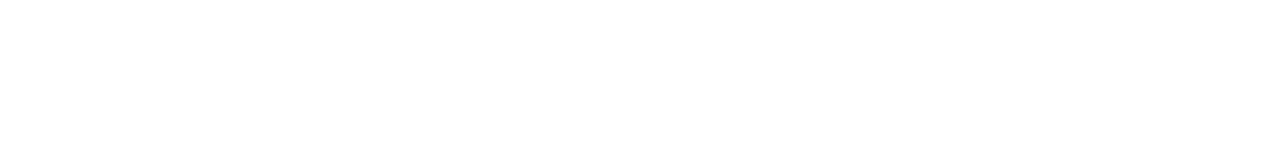
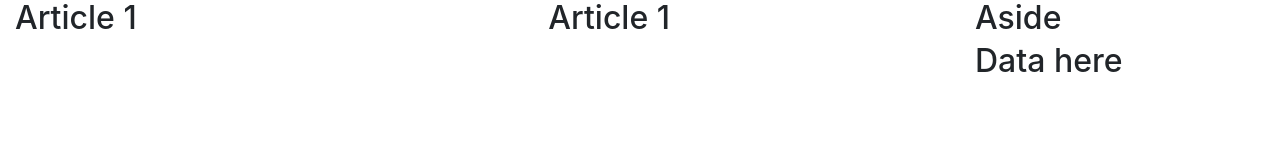
Before and after one commit to bviengineer/cca-three-blog-examples, a plain HTML site: page blog3.html in a window 1280 px wide. Drawn offline with nearby package versions, Linux system fonts and the light colour scheme.

Commit message:
layout for blog 3

```diff
--- a/blog3.html
+++ b/blog3.html
@@ -6,8 +6,31 @@
     <meta name="viewport" content="width=device-width, initial-scale=1.0">
     <meta http-equiv="X-UA-Compatible" content="ie=edge">
     <title>Bootstrap Blog 3</title>
+    <link rel="stylesheet" href="https://maxcdn.bootstrapcdn.com/bootstrap/4.0.0-beta/css/bootstrap.min.css" integrity="sha384-/Y6pD6FV/Vv2HJnA6t+vslU6fwYXjCFtcEpHbNJ0lyAFsXTsjBbfaDjzALeQsN6M" crossorigin="anonymous">
 </head>
 <body>
+    <header>
 
+    </header>
+    <main class="container-fluid">
+        <div class="row">
+            <article class="col-md-5">
+                <h2>Article 1<h2>
+                <p></p>
+            </article>
+
+            <article class="col-md-4">
+                <h2>Article 1<h2>
+                <p></p>
+            </article>
+
+            <aside class="col-md-3">
+                <h2>Aside<h2>
+                <p>Data here</p>
+            </aside>
+        </div>
+    </main>
+    <footer></footer>
+    <script src="https://maxcdn.bootstrapcdn.com/bootstrap/4.0.0-beta/js/bootstrap.min.js" integrity="sha384-h0AbiXch4ZDo7tp9hKZ4TsHbi047NrKGLO3SEJAg45jXxnGIfYzk4Si90RDIqNm1" crossorigin="anonymous"></script>
 </body>
 </html>
```
